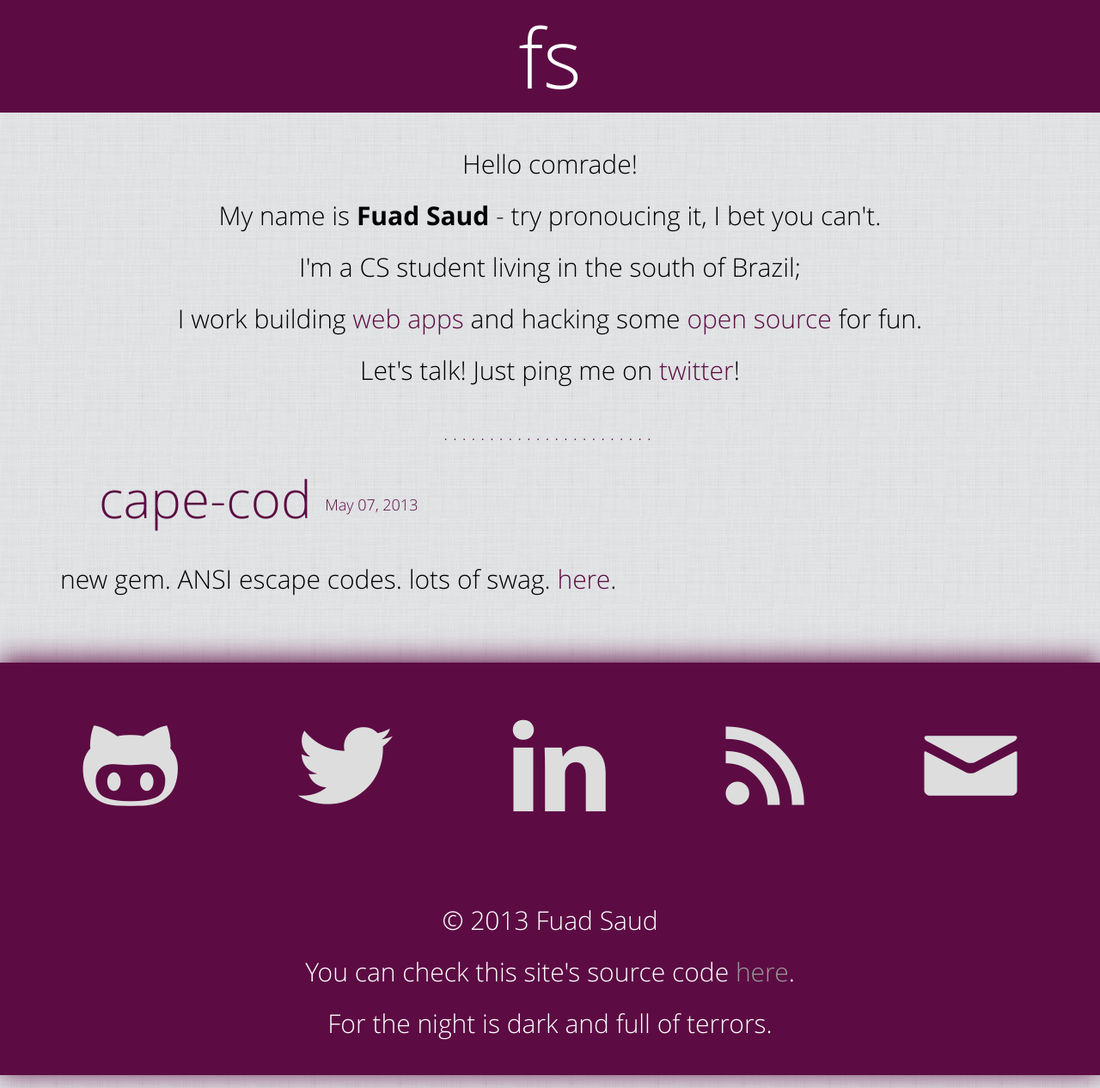
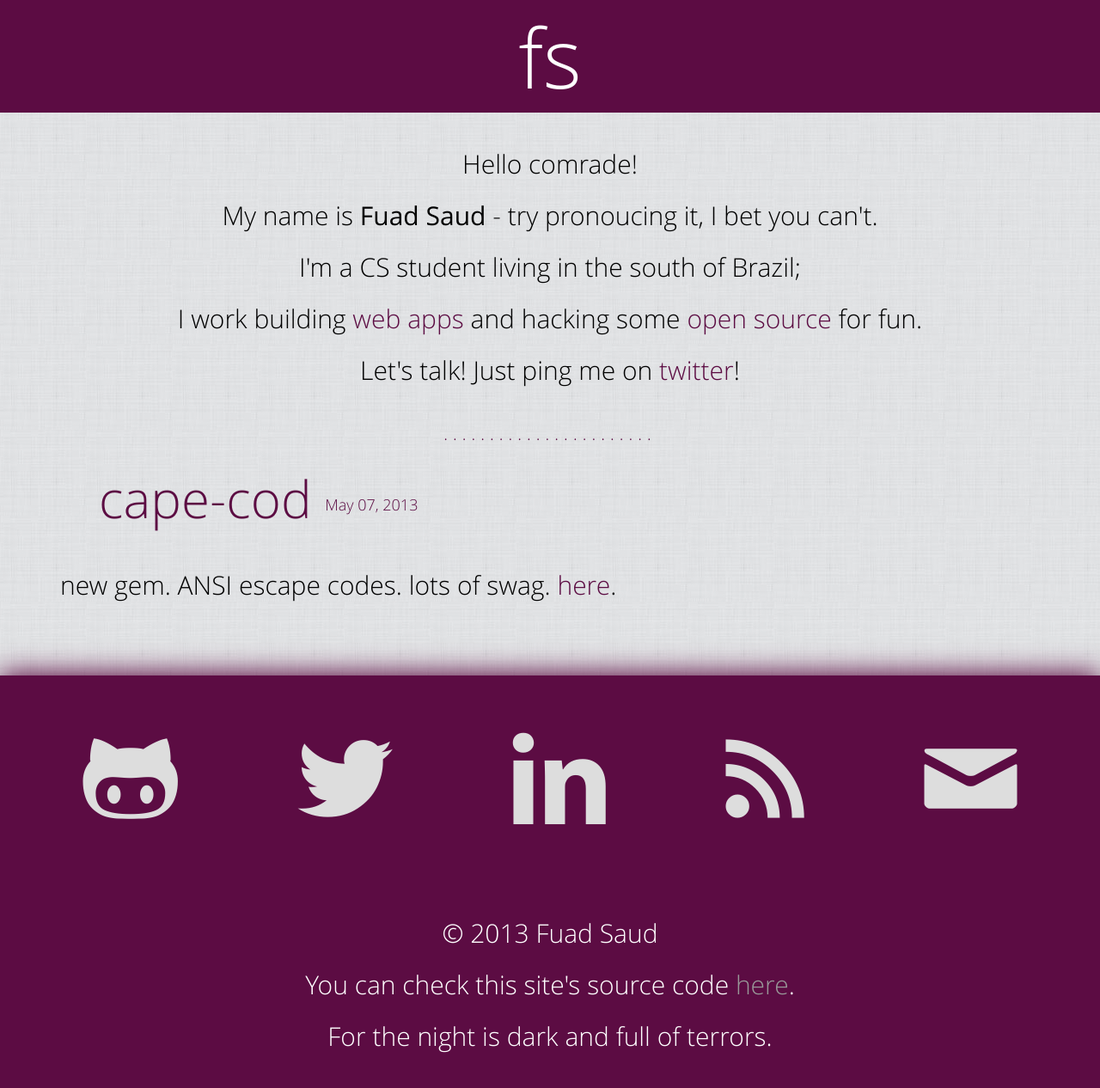
Before and after one commit to fuadsaud/fuadsaud.github.io, a Jekyll site: the page built from index.html, in a window 1280 px wide. Shown: the whole page at 86% size. Built offline with Jekyll 4.4.1, drawn with Linux system fonts in a browser that asks for light colours; Markdown is read by kramdown in place of the engine named in the settings.

Commit message:
Better reading styles

```diff
--- a/_layouts/default.html
+++ b/_layouts/default.html
@@ -10,9 +10,7 @@
 <body>
   <div class="container">
     <header>
-      <h1 class="fs">
-        <a href="/">{{ site.name }}</a>
-      </h1>
+      <h1><a href="/">{{ site.name }}</a></h1>
     </header>
 
     <section class="content">
--- a/css/screen.css
+++ b/css/screen.css
@@ -83,8 +83,13 @@ h2 a:hover,
 h3 a:hover {
   text-shadow: #6b5f5d -0.05em 0.05em 0.15em; }
 
+p {
+  line-height: 2em; }
+
+strong {
+  font-weight: normal; }
+
 .about {
-  line-height: 2em;
   text-align: center; }
   @media (max-width: 320px) {
     .about .about {
@@ -120,7 +125,6 @@ h3 a:hover {
     .container > footer a.icon:hover {
       background-color: inherit; }
   .container > footer p {
-    line-height: 2em;
     margin: 0;
     padding: 1em 0; }
 
@@ -157,7 +161,7 @@ article {
     article {
       padding: .35em; } }
   article header {
-    margin-bottom: 3em;
+    margin-bottom: 1.5em;
     text-align: center; }
     article header .date {
       margin: 0; }
@@ -168,10 +172,8 @@ article {
       font-size: 3rem;
       padding: .35em; }
       article header .tldr:before {
-        content: 'tl;dr';
+        content: 'tl;dr: ';
         margin-right: .35em; }
-  article p {
-    line-height: 1.5em; }
   article .comments {
     margin-top: 2em; }
 
```
Also changed, not shown: other parts of _layouts/default.html (+2 -1 lines), _includes/head.html (+4 -4 lines), css/screen.scss (+7 -6 lines).
